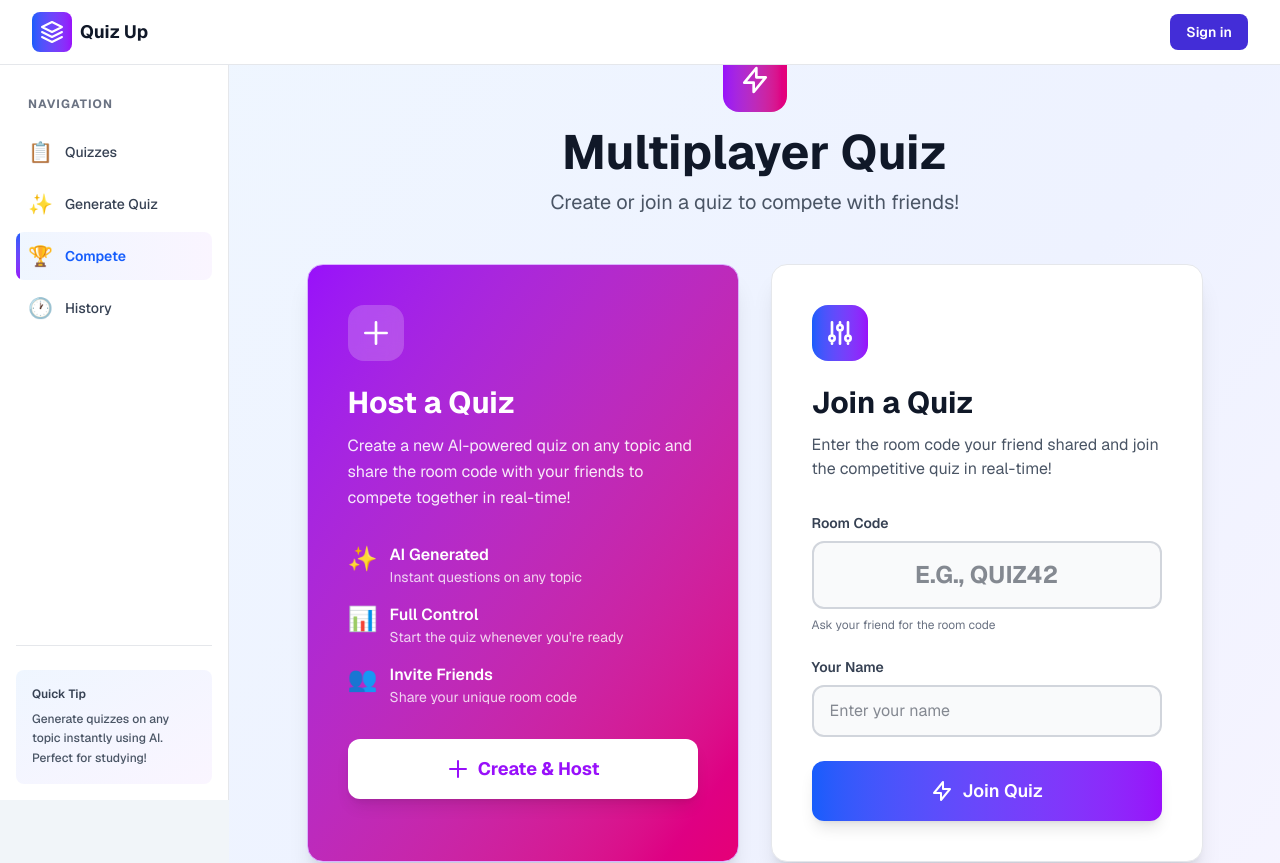
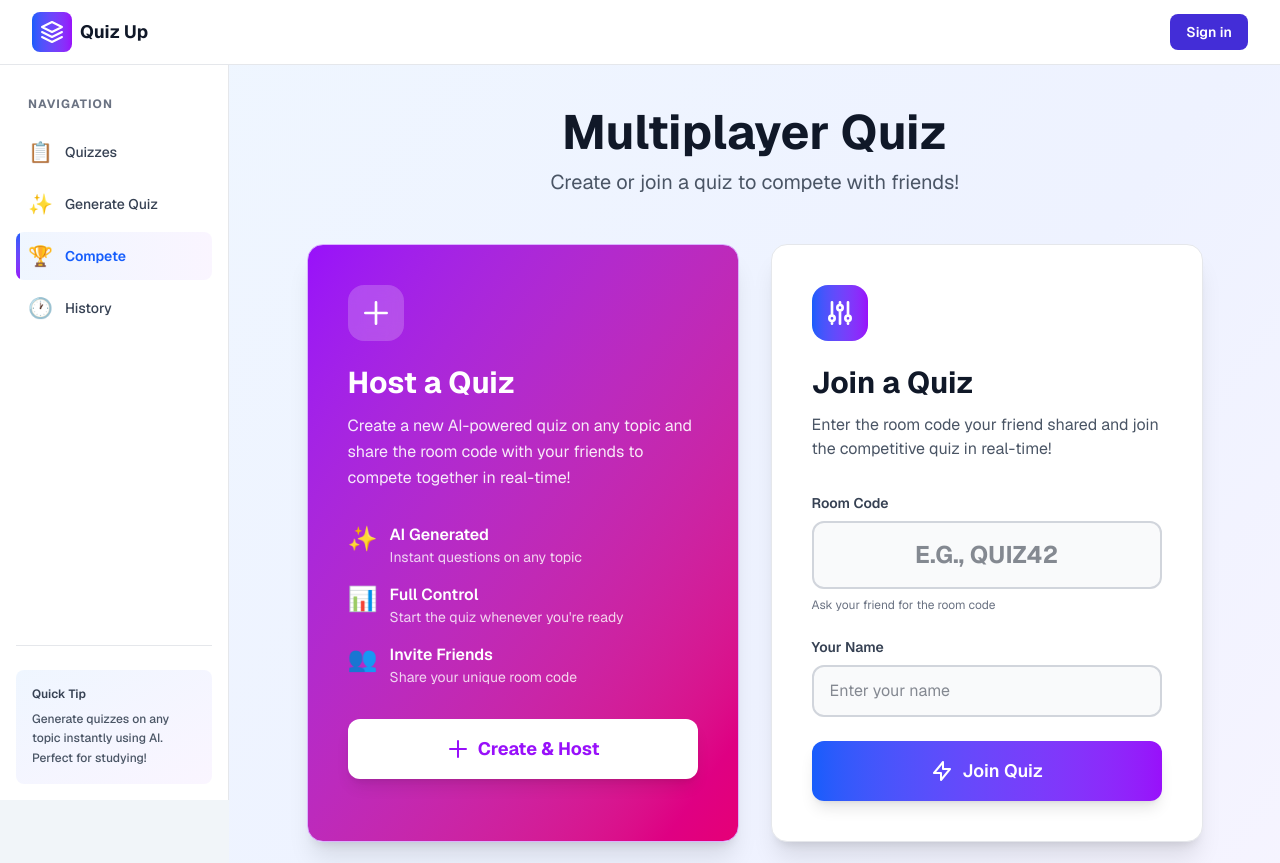
Before and after one commit to Ramkalyan7/Quiz-app, a Next.js app in the folder apps/web/: page /compete in a window 1280 px wide. Shown: the top 863 px of the page. Built offline with nearby package versions, Linux system fonts and the light colour scheme; no server answers.

Commit message:
ui fixes

```diff
--- a/apps/web/app/(CompetePages)/compete/page.tsx
+++ b/apps/web/app/(CompetePages)/compete/page.tsx
@@ -56,22 +56,7 @@ export default function Compete() {
     <div className="pt-20 min-h-screen bg-linear-to-br from-blue-50 via-indigo-50 to-purple-50 px-4 sm:px-6 lg:px-8 py-8 sm:py-12">
       <div className="max-w-4xl mx-auto">
         {/* Header Section */}
-        <div className="text-center mb-8 sm:mb-12">
-          <div className="inline-flex items-center justify-center w-12 h-12 sm:w-16 sm:h-16 bg-linear-to-r from-purple-600 to-pink-600 rounded-2xl mb-3 sm:mb-4">
-            <svg
-              className="w-6 h-6 sm:w-8 sm:h-8 text-white"
-              fill="none"
-              stroke="currentColor"
-              viewBox="0 0 24 24"
-            >
-              <path
-                strokeLinecap="round"
-                strokeLinejoin="round"
-                strokeWidth={2}
-                d="M13 10V3L4 14h7v7l9-11h-7z"
-              />
-            </svg>
-          </div>
+        <div className="text-center mb-8 sm:mb-12 pt-15">
           <h1 className="text-3xl sm:text-4xl md:text-5xl font-bold text-gray-900 mb-2 sm:mb-3">
             Multiplayer Quiz
           </h1>
```
